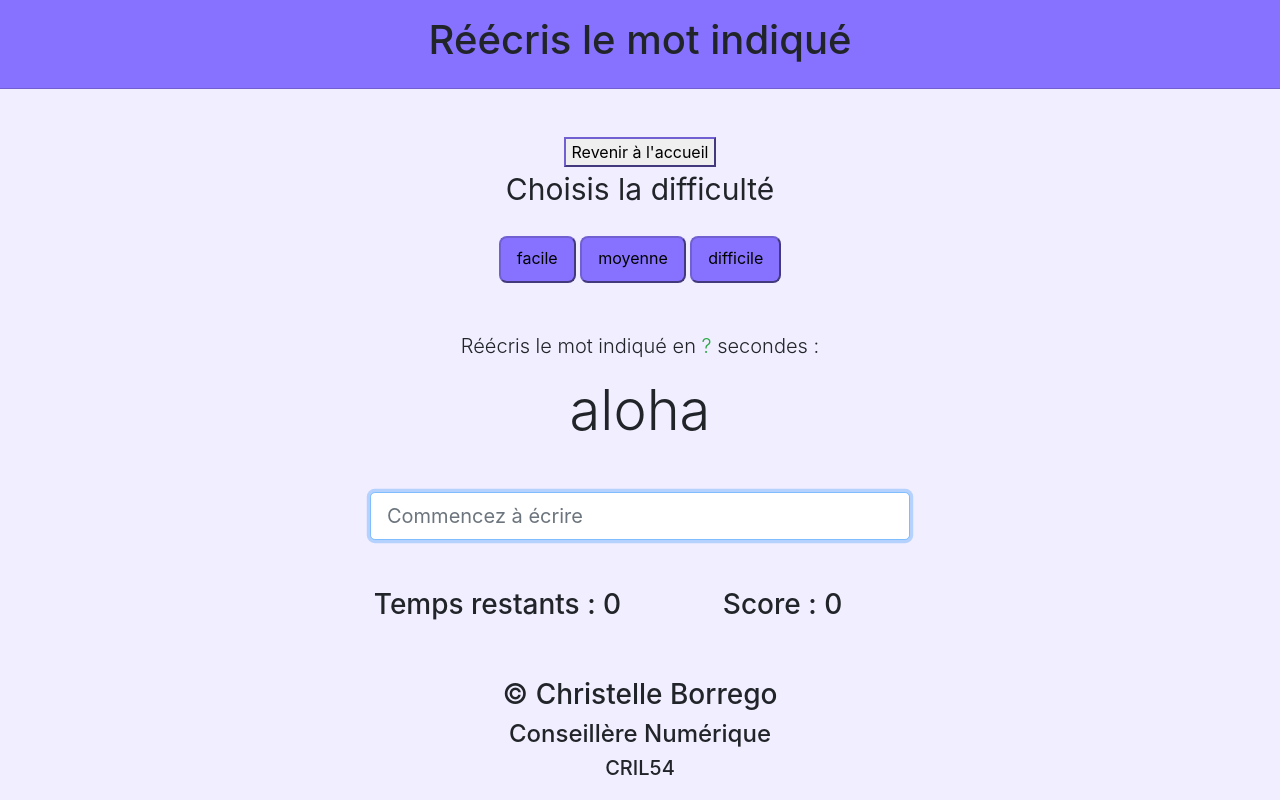
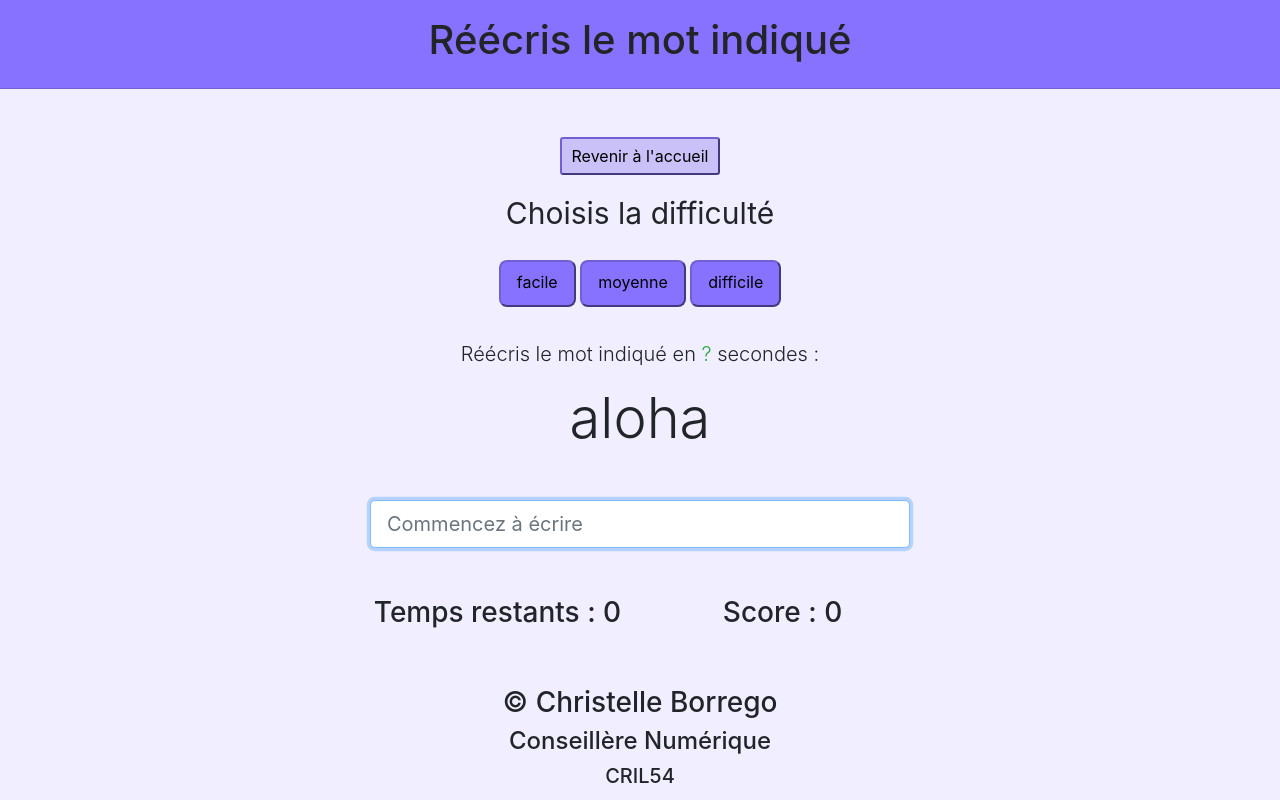
Before and after one commit to gobelynn/beat_my_word, a plain HTML site: page mots.html in a window 1280 px wide. Drawn offline with nearby package versions, Linux system fonts and the light colour scheme; a script that the page names is missing.

Commit message:
Update style.css

```diff
--- a/css/style.css
+++ b/css/style.css
@@ -50,13 +50,26 @@ p {
     cursor: pointer;
     background-color: #8772ff;
 }
-
+.a-btn {
+    color: #000;
+}
+.a-btn:visited {
+    color: #000;
+}
 .btn-1 {
     background-color: #8772ff;
     border: 1 solid #000;
     border-radius: .5rem;
-    margin: .5rem 0 3rem 0;
+    margin: .5rem 0 2rem 0;
     padding: .5rem 1rem .7rem 1rem;
+    font-size: 1rem;
+}
+.btn-2 {
+    background-color: #c9c1f8;
+    border: 1 solid #000;
+    border-radius: .2rem;
+    margin: 0 0 1rem 0;
+    padding: .3rem .6rem .3rem .6rem;
     font-size: 1rem;
 }
 .jeu {
```
